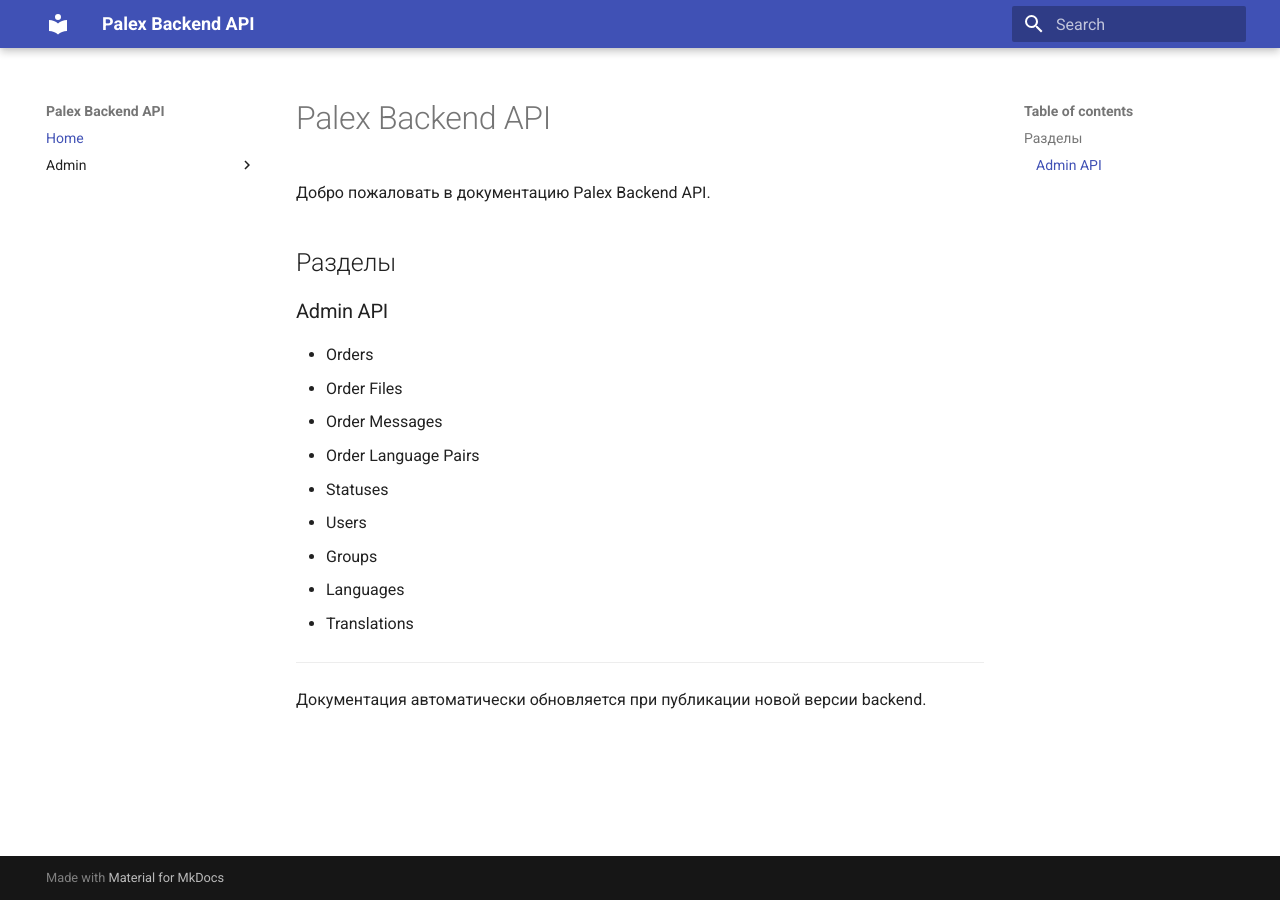
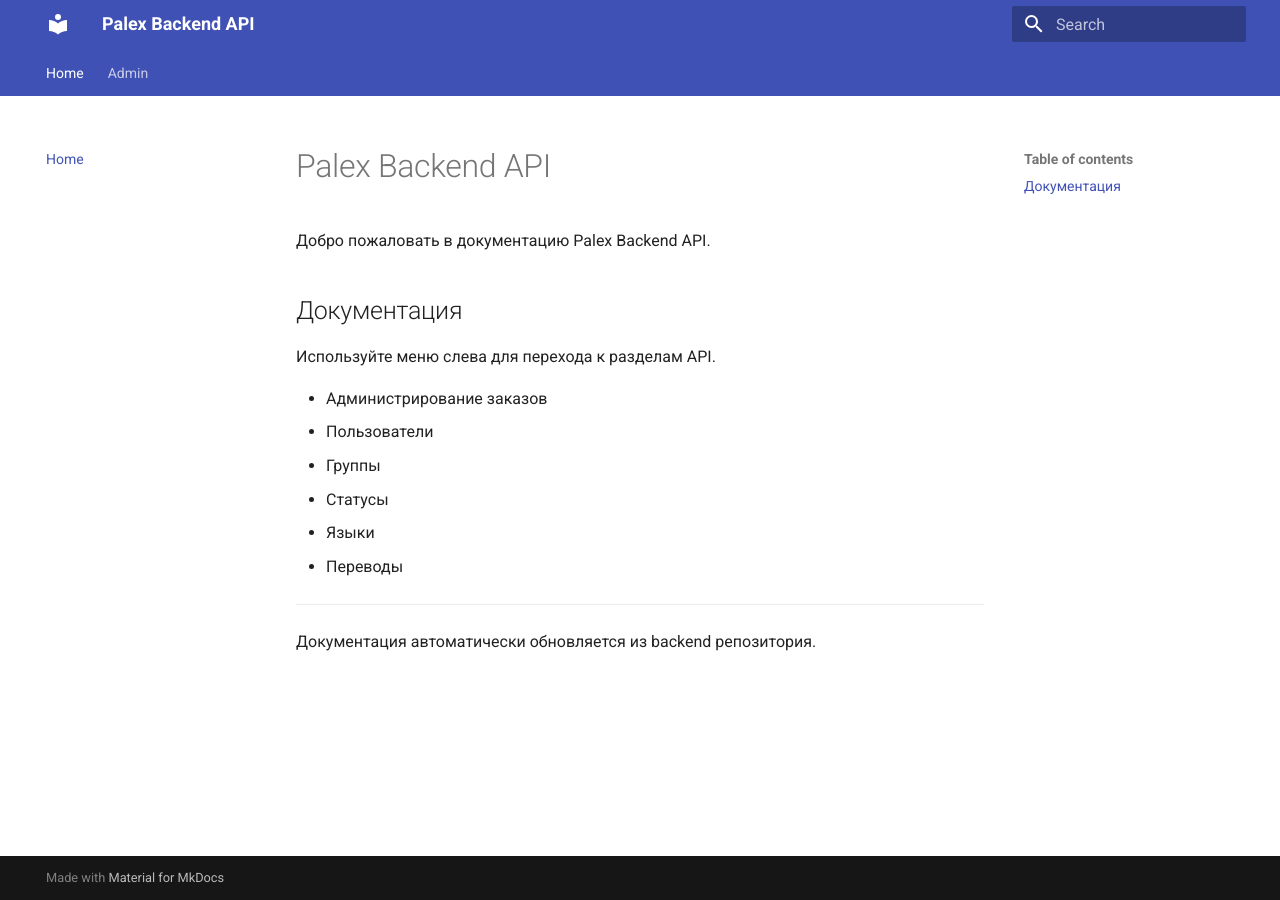
Before and after one commit to AjlekceuP/palex-portal-docs, an MkDocs documentation site: the page built from docs/index.md, in a window 1280 px wide. Built offline with MkDocs 1.6.1 and Material for MkDocs 9.7.7, drawn with Linux system fonts in a browser that asks for light colours.

Commit message:
Update documentation

```diff
--- a/docs/index.md
+++ b/docs/index.md
@@ -2,20 +2,17 @@
 
 Добро пожаловать в документацию Palex Backend API.
 
-## Разделы
+## Документация
 
-### Admin API
+Используйте меню слева для перехода к разделам API.
 
-- Orders
-- Order Files
-- Order Messages
-- Order Language Pairs
-- Statuses
-- Users
-- Groups
-- Languages
-- Translations
+- Администрирование заказов
+- Пользователи
+- Группы
+- Статусы
+- Языки
+- Переводы
 
 ---
 
-Документация автоматически обновляется при публикации новой версии backend.
+Документация автоматически обновляется из backend репозитория.
--- a/mkdocs.yml
+++ b/mkdocs.yml
@@ -3,6 +3,13 @@ site_description: Backend API documentation
 
 theme:
   name: material
+  features:
+    - navigation.instant
+    - navigation.expand
+    - navigation.sections
+    - navigation.tabs
+    - search.suggest
+    - search.highlight
 
 docs_dir: docs
 
```
